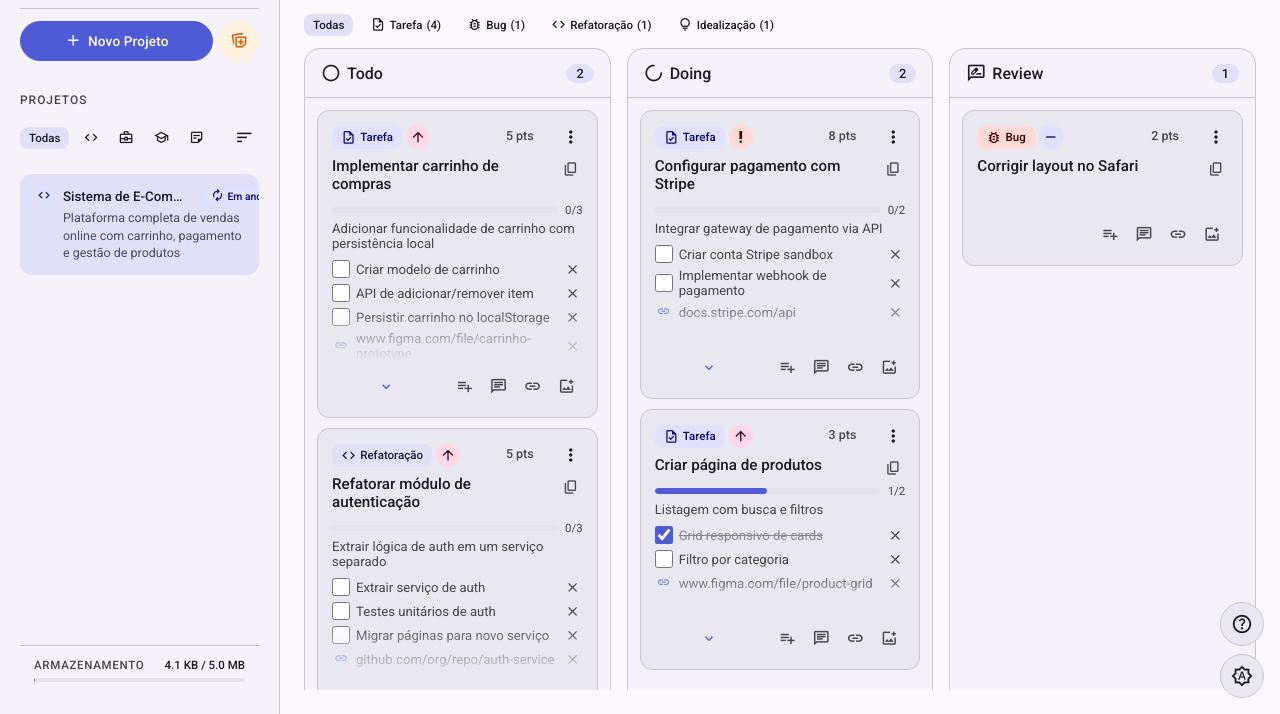
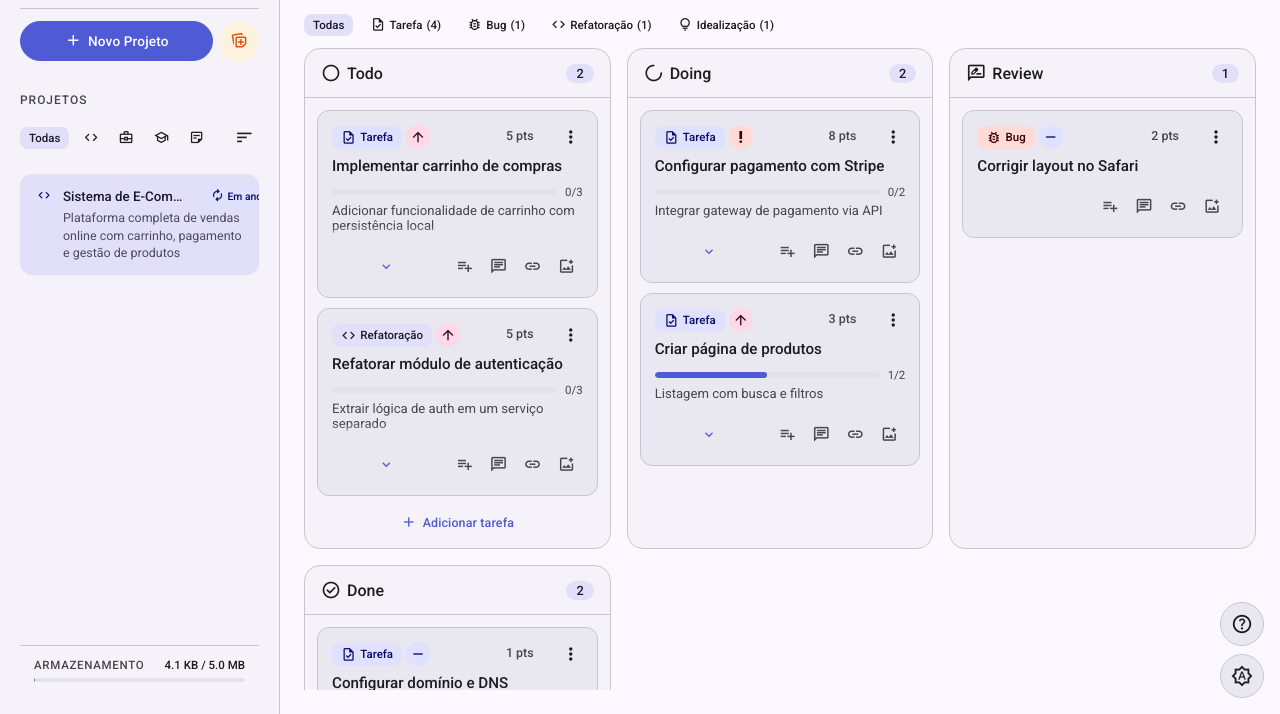
Before and after one commit to discimus/kanban, a website built with Vite: page index.html in a window 1280 px wide. Both pictures are taken after a click on the button "Carregar projetos exemplo". Shown: the part 86-800 px from the top of the page. Built offline with nearby package versions, Linux system fonts and the light colour scheme.

Commit message:
refact: Revisar ordem botoes menu suspenso card

```diff
--- a/src/ui/board/card.ts
+++ b/src/ui/board/card.ts
@@ -597,6 +597,11 @@ export function backlogCard(item: BacklogItem, locked = false, showPriority = tr
             { label: "Link", icon: "link", action: locked ? lockedAlert : addLink },
             { label: "Imagem", icon: "add_photo_alternate", action: locked ? lockedAlert : addImage }
           ]},
+          {
+            label: "Copiar título",
+            icon: "content_copy",
+            action: () => copyCardTitle(item.title)
+          },
           ...(isNotes ? [] : [{ label: "Mover para", icon: "swap_horiz", submenu: columnSubmenu }]),
           { label: "Mover para projeto...", icon: "output", action: locked ? lockedAlert : () => openMoveToProjectDialog(item) },
           { label: "Arquivar", icon: "archive", action: () => backlogService.archive(item.id) },
@@ -694,19 +699,6 @@ export function backlogCard(item: BacklogItem, locked = false, showPriority = tr
   if (item.description) {
     cardBody.append(el("p", { class: "card__desc" }, [item.description]));
   }
-  cardBody.append(taskList, linkList, imageList, commentList);
-
-  const copyTitleBtn = el("button", {
-    class: "card__title-copy",
-    type: "button",
-    "aria-label": "Copiar título",
-    title: "Copiar título"
-  }, [icon("content_copy")]);
-  copyTitleBtn.addEventListener("click", (ev) => {
-    ev.stopPropagation();
-    copyCardTitle(item.title);
-  });
-
   const cardChildren: (Node | null)[] = [
     menu,
     el("div", { class: "card__top" }, [
@@ -722,10 +714,7 @@ export function backlogCard(item: BacklogItem, locked = false, showPriority = tr
       minimal ? el("span", { class: "card__time", title: fullDateTime(item.createdAt) }, [relativeTime(item.createdAt)]) : null,
       pointsBtn
     ]),
-    el("div", { class: "card__title-row" }, [
-      el(minimal ? "h3" : "h4", { class: `card__title${minimal ? " card__title--note" : ""}` }, [item.title]),
-      copyTitleBtn
-    ]),
+    el(minimal ? "h3" : "h4", { class: `card__title${minimal ? " card__title--note" : ""}` }, [item.title]),
     progressBar,
     cardBody
   ];
--- a/src/ui/styles.css
+++ b/src/ui/styles.css
@@ -921,41 +921,6 @@ button.card__points:hover {
   word-break: break-word;
 }
 
-.card__title-row {
-  position: relative;
-  display: flex;
-  align-items: flex-start;
-  gap: 4px;
-  padding-right: 30px;
-}
-
-.card__title-copy {
-  position: absolute;
-  top: 0;
-  right: 0px;
-  display: inline-flex;
-  align-items: center;
-  justify-content: center;
-  width: 24px;
-  height: 24px;
-  border: none;
-  border-radius: var(--radius-pill);
-  background: transparent;
-  color: var(--text-muted);
-  cursor: pointer;
-  padding: 0;
-  transition: color 0.15s, background 0.15s;
-}
-
-.card__title-copy:hover {
-  background: var(--md-surface-container-high);
-  color: var(--primary);
-}
-
-.card__title-copy .material-symbols-outlined {
-  font-size: 16px;
-}
-
 .card__desc {
   margin: 0 0 8px;
   font-size: 0.82rem;
```
